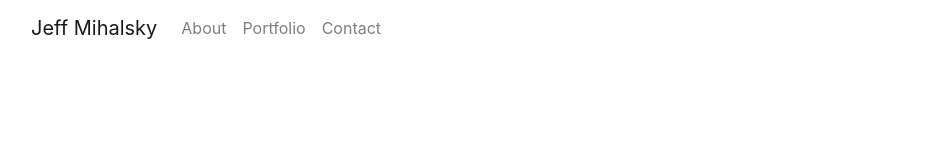
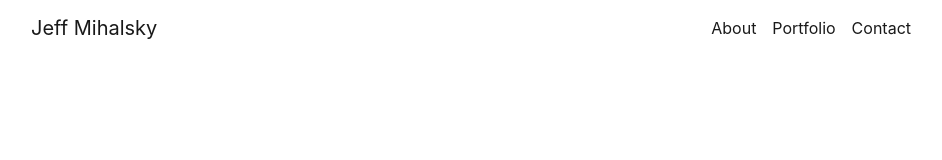
Before and after one commit to jmihalsky/homework02, a plain HTML site: page index.html in a window 1280 px wide. Shown: the whole page, without its empty margins (165-1107 px from the left). Drawn offline with nearby package versions, Linux system fonts and the light colour scheme.

Commit message:
second commit

```diff
--- /dev/null
+++ b/css/style.css
@@ -0,0 +1,3 @@
+.body{
+    background: url('../images/gravel.png');
+}
--- a/index.html
+++ b/index.html
@@ -7,6 +7,7 @@
     <title>Homework 02 - Jeff Mihalsky - About</title>
     <link rel="stylesheet" type="text/css" href="css/reset.css">
     <link rel="stylesheet" href="https://stackpath.bootstrapcdn.com/bootstrap/4.1.3/css/bootstrap.min.css" integrity="sha384-MCw98/SFnGE8fJT3GXwEOngsV7Zt27NXFoaoApmYm81iuXoPkFOJwJ8ERdknLPMO" crossorigin="anonymous">
+    <link rel="stylesheet" type="text/css" href="css/style.css">
 </head>
 <body>
     <div class="container">
@@ -16,23 +17,32 @@
             <div class="col-lg-10">
                 <nav class="navbar navbar-light navbar-expand-lg">
                     <a href="#" class="navbar-brand">Jeff Mihalsky</a>
-                    <ul class="navbar-nav float-right">
-                        <li class="navbar-item float-right">
-                            <a href="index.html" class="nav-link">About</a>
+                    <button class="navbar-toggler" type="button" data-toggle="collapse" data-target="#navbarNavDropdown" aria-controls="navbarNavDropdown" aria-expanded="false" aria-label="Toggle navigation" >
+                        <span class="navbar-toggler-icon"></span>
+                    </button>
+                    <div class="collapse navbar-collapse" id="navbarNavDropdown">
+                    <ul class="navbar-nav ml-auto">
+                        <li class="navbar-item active">
+                            <a class="nav-link" href="index.html" class="nav-link">About</a>
                         </li>
-                        <li class="navbar-item float-right">
-                            <a href="portfolio.html" class="nav-link">Portfolio</a>
+                        <li class="navbar-item active">
+                            <a class="nav-link" href="portfolio.html" class="nav-link">Portfolio</a>
                         </li>
-                        <li class="navbar-item float-right">
-                            <a href="contact.html" class="nav-link">Contact</a>
+                        <li class="navbar-item active">
+                            <a class="nav-link" href="contact.html" class="nav-link">Contact</a>
                         </li>
                     </ul>
+                    </div>
                 </nav>
             </div>
             <div class="col-lg-1">
             </div>
         </div>
+        <div class="row body">
+
+        </div>
     </div>
+
 
 </body>
 </html>
```
Also changed, not shown: images/gravel.png (added).
